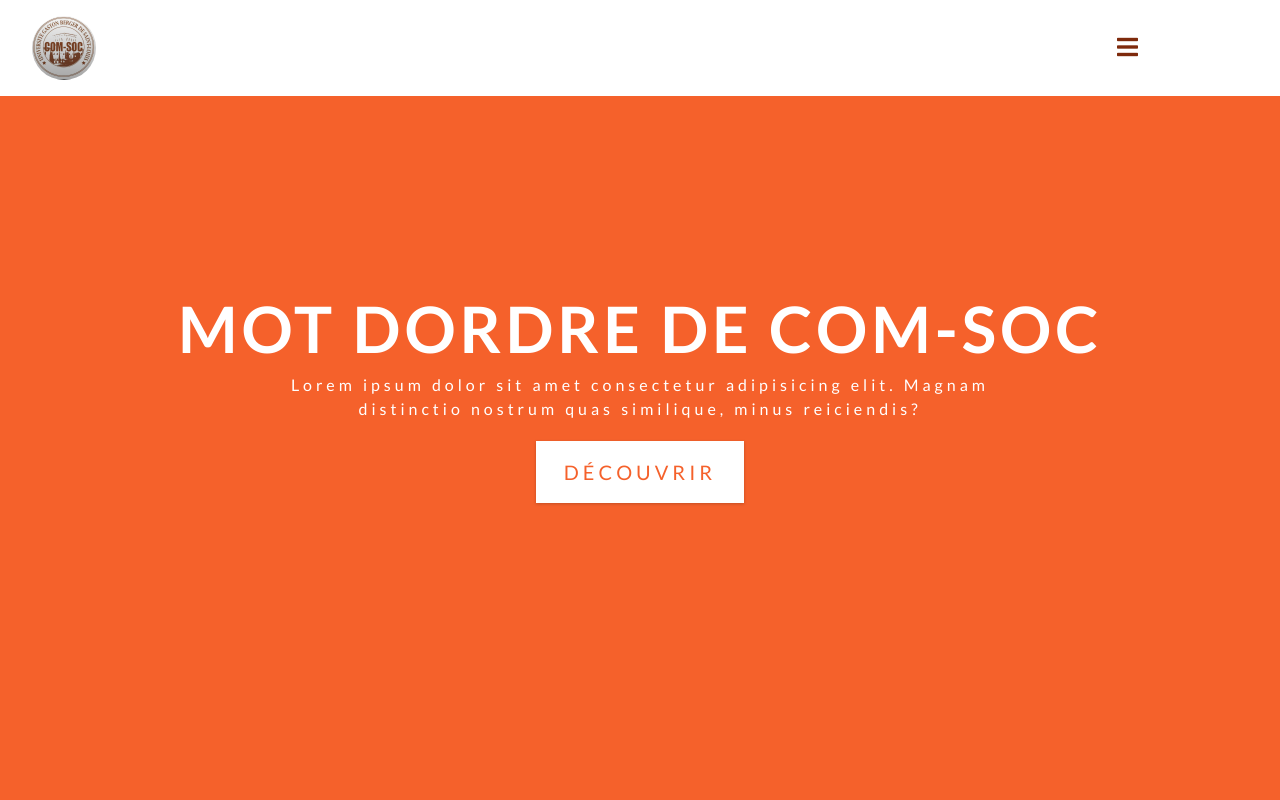
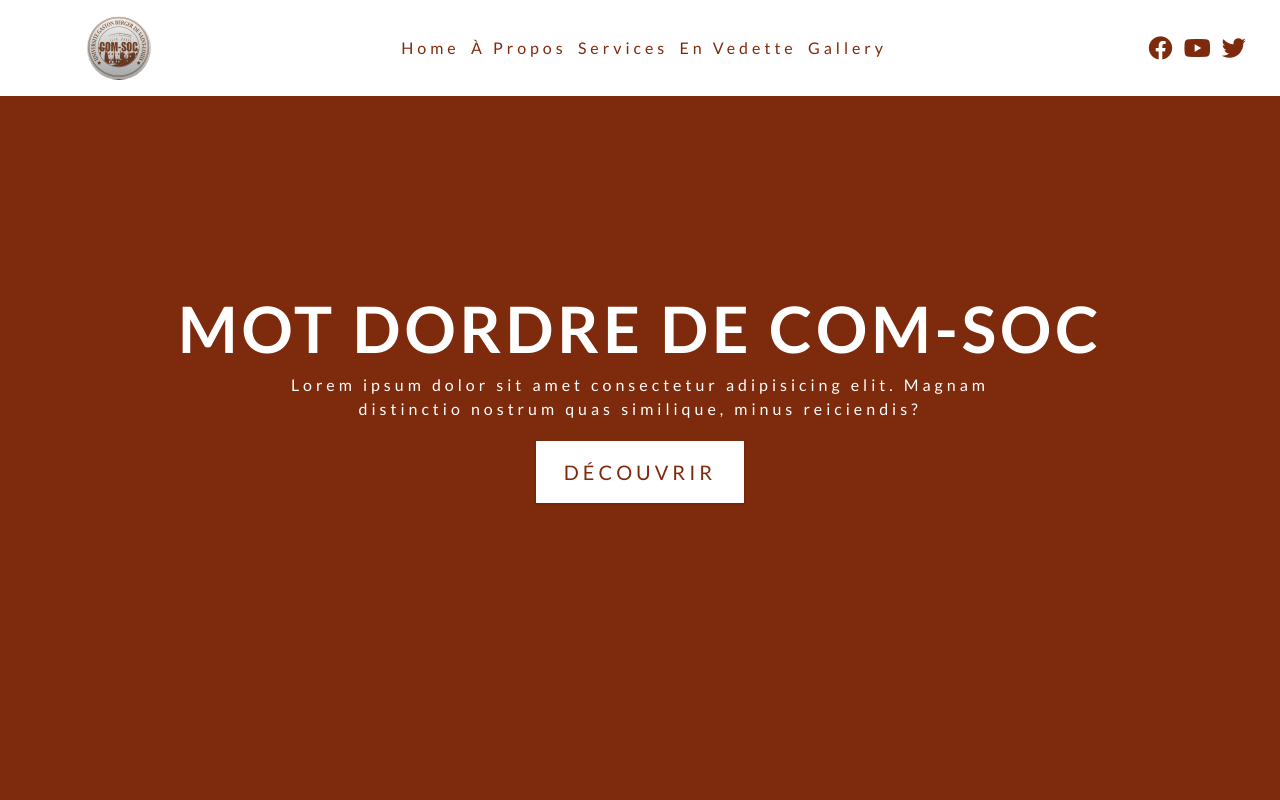
Before and after one commit to Mouha78-svg/COM-SOC, a plain HTML site: page index.html in a window 1280 px wide. Shown: the top 800 px of the page. Drawn offline with Linux system fonts and the light colour scheme.

Commit message:
update site com-soc

```diff
--- a/css/style.css
+++ b/css/style.css
@@ -18,7 +18,7 @@
   --clr-primary-3: oklch(66.818% 0.1761 39.341);
   --clr-primary-4: oklch(85.021% 0.06658 40.566);
   /* primary/main color */
-  --clr-primary-5: oklch(67.582% 0.19311 38.822);
+  --clr-primary-5: rgb(243, 88, 88);
   /* lighter shades of primary color */
   --clr-primary-6: oklch(60.478% 0.15039 39.756);
   --clr-primary-7: oklch(61.545% 0.13712 40.008);
@@ -196,10 +196,18 @@
 .nav-icons {
   display: none;
 }
+/* @media screen and (min-width: 992px) {
+  .nav-icons {
+    visibility: visible;
+  }
+  .nav-center {
+    display: flex;
+  }
+} */
 .nav-center {
   width: 100%;
   max-width: 1170px;
-  margin: o auto;
+  margin: 0 auto;
 }
 .nav-header {
   display: flex;
@@ -241,6 +249,48 @@
 .show-links {
   height: 280px;
 }
+@media screen and (min-width: 992px) {
+  .navbar {
+    padding: 1rem 2rem;
+  }
+  .nav-toggle {
+    display: none;
+  }
+  .nav-center {
+    display: flex;
+    justify-content: space-between;
+    align-items: center;
+    flex-wrap: wrap;
+  }
+  .nav-links {
+    height: auto;
+    display: flex;
+  }
+  .nav-link {
+    padding: 0 0;
+    padding-right: 0.7rem;
+  }
+  .nav-header {
+    padding: 0 0;
+  }
+  /* .nav-link:hover {
+    padding: 0;
+    color: var(--clr-primary-1);
+    background-color: transparent;
+  } */
+  .nav-icons {
+    display: flex;
+  }
+  .nav-icon {
+    margin-right: 0.7rem;
+    color: var(--clr-primary-1);
+    font-size: 1.5rem;
+    transition: var(--transition);
+  }
+  .nav-icon:hover {
+    color: var(--clr-primary-5);
+  }
+}
 /*
 ===============
 Hero
@@ -248,7 +298,7 @@
 */
 .hero {
   min-height: 100vh;
-  background-color: var(--clr-primary-5);
+  background-color: var(--clr-primary-1);
   display: flex;
   justify-content: center;
   align-items: center;
@@ -271,7 +321,7 @@
   padding: 0.9rem 1.6rem;
   font-size: 1.25rem;
   background-color: var(--clr-white);
-  color: var(--clr-primary-5);
+  color: var(--clr-primary-1);
 }
 .hero-btn:hover {
   background-color: transparent;
```
